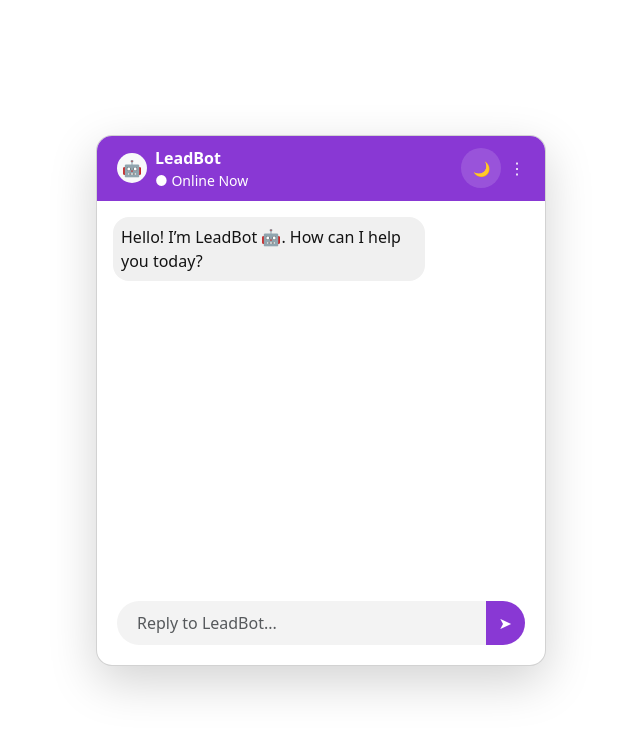
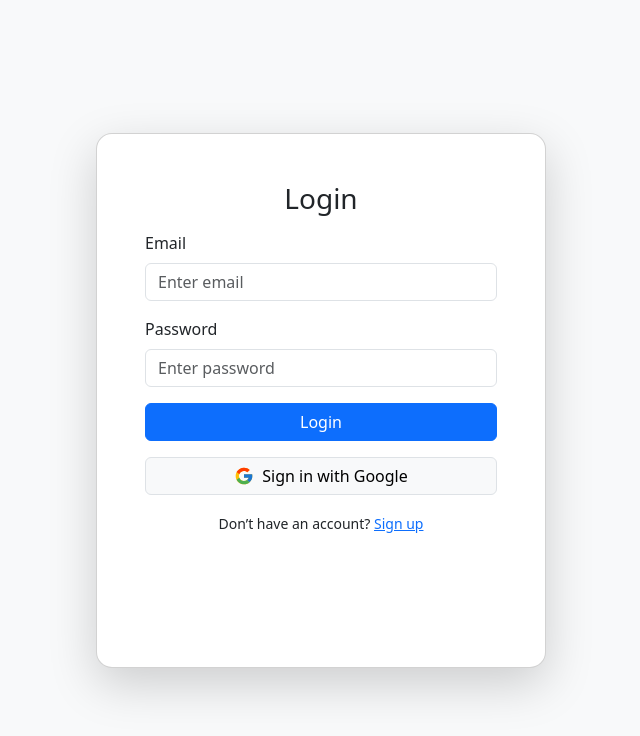
Before and after one commit to imarunsankarks/Chatbot_frontend, a React (Create React App) app: page /login in a window 1280 px wide. Shown: the top 736 px of the page, without its empty margins (319-959 px from the left). Built offline with nearby package versions, Linux system fonts and the light colour scheme.

Commit message:
Minor Ui fixes

```diff
--- a/package.json
+++ b/package.json
@@ -10,7 +10,10 @@
     "bootstrap": "^5.3.8",
     "lucide-react": "^0.544.0",
     "react": "^19.1.1",
+    "react-bootstrap": "^2.10.10",
     "react-dom": "^19.1.1",
+    "react-icons": "^5.5.0",
+    "react-router-dom": "^7.9.1",
     "react-scripts": "5.0.1",
     "web-vitals": "^2.1.4"
   },
--- a/src/App.css
+++ b/src/App.css
@@ -23,6 +23,13 @@
   background-color: black !important;
   transition: all 0.3s ease;
   /* color: #fff !important; */
+}
+
+.pages {
+  display: flex;
+  align-items: center;
+  justify-content: center;
+  height: 100vh;
 }
 
 .bg-theme {
--- a/src/App.js
+++ b/src/App.js
@@ -1,10 +1,43 @@
+import { BrowserRouter, Routes, Route, Navigate } from "react-router-dom";
 import './App.css';
 import ChatBot from './components/chatbot';
+// import Home from "./pages/Home";
+import Signup from "./pages/Signup";
+import Login from "./pages/Login";
+// import { useAuthContext } from "./hooks/useAuthContext";
+// import Add from "./pages/Add";
+const App = () => {
+  // const { user } = useAuthContext();
+  const user = false;
 
-function App() {
   return (
-    <ChatBot/>
+    <div className="app">
+      <BrowserRouter>
+        <div className="pages">
+          <Routes>
+            <Route
+              path="/signup"
+              element={user ? <Navigate to="/" /> : <Signup />}
+            />
+            <Route
+              path="/login"
+              element={user ? <Navigate to="/" /> : <Login />}
+            />
+            <Route
+              path="/"
+              element={<ChatBot />}
+            // element={user ? <ChatBot /> : <Navigate to="/login" />}
+            />
+            <Route
+              path="*"
+              element={<Navigate to="/" />}
+            />
+          </Routes>
+        </div>
+      </BrowserRouter>
+    </div>
+
   );
-}
+};
 
 export default App;
--- a/src/components/chatbot.jsx
+++ b/src/components/chatbot.jsx
@@ -56,9 +56,8 @@ export default function ChatBot() {
   return (
     <div
       className="d-flex justify-content-center align-items-center vh-100"
-      style={{ background: "#ffffffff" }}
     >
-      <div className={`card shadow-lg rounded-4 ${theme === 'light'? "light": "dark"}`} style={{ width: "450px", overflow: "hidden" }}>
+      <div className={`card shadow-lg rounded-4 ${theme === 'light'? "light": "dark"}`} style={{ width: "450px", height:"535px", overflow: "hidden" }}>
         {/* Header */}
         <div id="header">
           <div className="d-flex align-items-center">
--- /dev/null
+++ b/src/pages/Login.js
@@ -0,0 +1,69 @@
+// src/components/Login.js
+import { useState } from "react";
+import { Form, Button, Card, Container } from "react-bootstrap";
+import { useTheme } from "../context/theme";
+import { FcGoogle } from "react-icons/fc";
+function Login({ onLogin }) {
+    const [email, setEmail] = useState("");
+    const [password, setPassword] = useState("");
+    const { theme } = useTheme();
+    const handleSubmit = (e) => {
+        e.preventDefault();
+        console.log("Login:", { email, password });
+        // Later: call backend API → onLogin(token)
+    };
+    const handleGoogleLogin = () => {
+        window.location.href = "http://localhost:8000/login"; // FastAPI Google OAuth route
+    };
+
+    return (
+        <Container className="d-flex justify-content-center align-items-center ">
+            <Card className={`shadow-lg rounded-4 p-5 ${theme === 'light' ? "light" : "dark"}`} style={{ width: "450px", height: "535px", overflow: "hidden" }}>
+                <h3 className="text-center mb-3">Login</h3>
+                <Form onSubmit={handleSubmit}>
+                    <Form.Group className="mb-3">
+                        <Form.Label>Email</Form.Label>
+                        <Form.Control
+                            type="email"
+                            placeholder="Enter email"
+                            value={email}
+                            onChange={(e) => setEmail(e.target.value)}
+                            required
+                        />
+                    </Form.Group>
+
+                    <Form.Group className="mb-3">
+                        <Form.Label>Password</Form.Label>
+                        <Form.Control
+                            type="password"
+                            placeholder="Enter password"
+                            value={password}
+                            onChange={(e) => setPassword(e.target.value)}
+                            required
+                        />
+                    </Form.Group>
+
+                    <Button type="submit" variant="primary" className="w-100">
+                        Login
+                    </Button>
+                </Form>
+                <Button
+                    variant="light"
+                    className="w-100 border d-flex align-items-center mt-3 justify-content-center"
+                    onClick={handleGoogleLogin}
+                >
+                    <FcGoogle size={20} className="me-2" />
+                    Sign in with Google
+                </Button>
+
+                <div className="text-center mt-3">
+                    <small>
+                        Don’t have an account? <a href="/signup">Sign up</a>
+                    </small>
+                </div>
+            </Card>
+        </Container>
+    );
+}
+
+export default Login;
--- /dev/null
+++ b/src/pages/Signup.js
@@ -0,0 +1,71 @@
+// src/components/Signup.js
+import { useState } from "react";
+import { Form, Button, Card, Container } from "react-bootstrap";
+import { useTheme } from "../context/theme";
+
+function Signup({ onSignup }) {
+    const [name, setName] = useState("");
+    const [email, setEmail] = useState("");
+    const [password, setPassword] = useState("");
+    const { theme } = useTheme();
+
+    const handleSubmit = (e) => {
+        e.preventDefault();
+        console.log("Signup:", { name, email, password });
+        // Later: call backend API → onSignup(token)
+    };
+
+    return (
+        <Container className="d-flex justify-content-center align-items-center ">
+            <Card className={`shadow-lg rounded-4 p-5 ${theme === 'light' ? "light" : "dark"}`} style={{ width: "450px", height: "535px", overflow: "hidden" }}>
+                <h3 className="text-center mb-3">Sign Up</h3>
+                <Form onSubmit={handleSubmit}>
+                    <Form.Group className="mb-3">
+                        <Form.Label>Name</Form.Label>
+                        <Form.Control
+                            type="text"
+                            placeholder="Enter full name"
+                            value={name}
+                            onChange={(e) => setName(e.target.value)}
+                            required
+                        />
+                    </Form.Group>
+
+                    <Form.Group className="mb-3">
+                        <Form.Label>Email</Form.Label>
+                        <Form.Control
+                            type="email"
+                            placeholder="Enter email"
+                            value={email}
+                            onChange={(e) => setEmail(e.target.value)}
+                            required
+                        />
+                    </Form.Group>
+
+                    <Form.Group className="mb-3">
+                        <Form.Label>Password</Form.Label>
+                        <Form.Control
+                            type="password"
+                            placeholder="Enter password"
+                            value={password}
+                            onChange={(e) => setPassword(e.target.value)}
+                            required
+                        />
+                    </Form.Group>
+
+                    <Button type="submit" variant="success" className="w-100">
+                        Sign Up
+                    </Button>
+                </Form>
+
+                <div className="text-center mt-3">
+                    <small>
+                        Already have an account? <a href="/login">Login</a>
+                    </small>
+                </div>
+            </Card>
+        </Container>
+    );
+}
+
+export default Signup;
```
Also changed, not shown: 1 other file (tests, documents, lock files or other folders).
